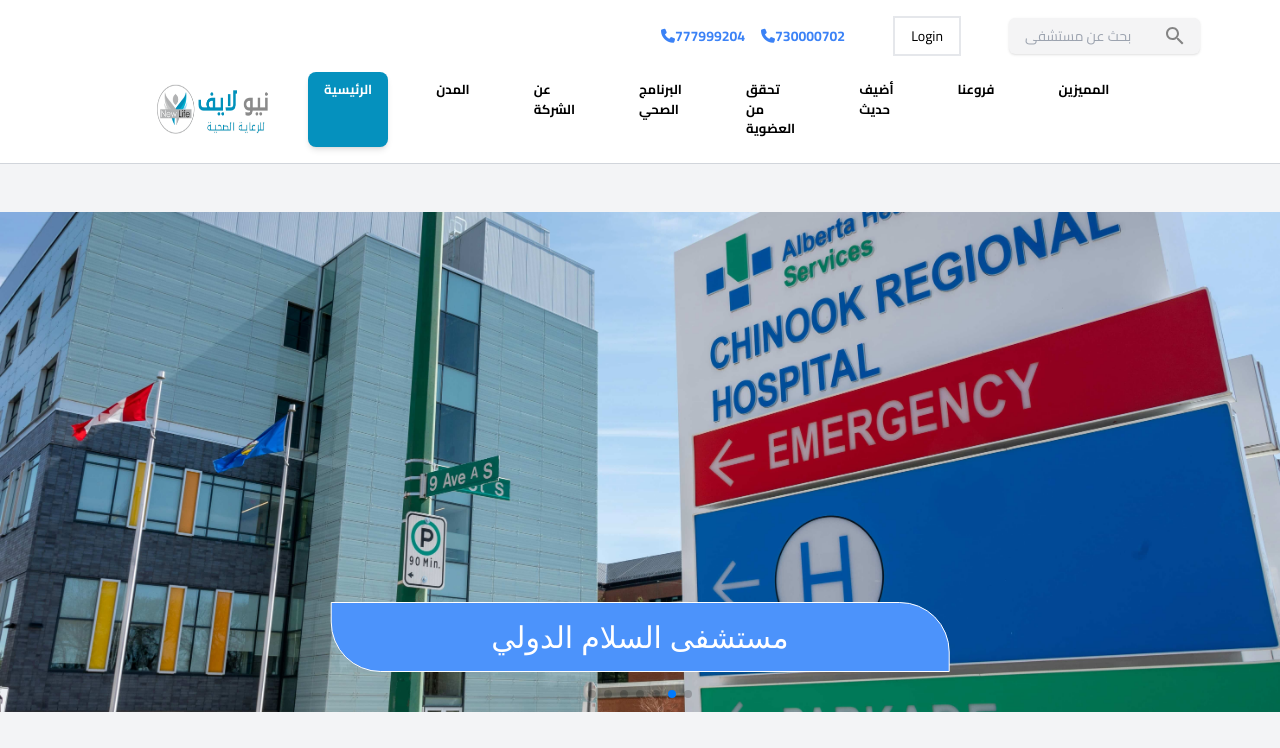
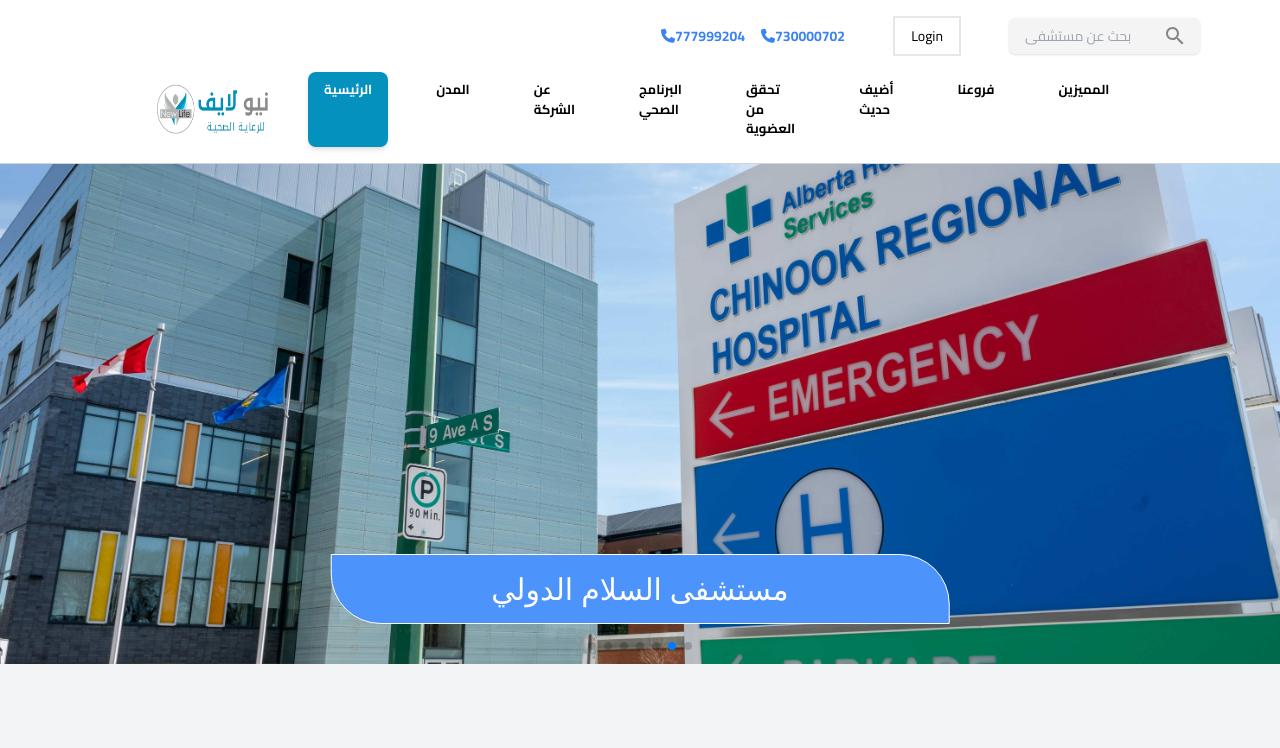
Before and after one commit to Yussif20/newlife-hospital-landing-page, a React (Vite) app: page / in a window 1280 px wide. Shown: the top 748 px of the page. Built offline with nearby package versions, Linux system fonts and the light colour scheme.

Commit message:
fix the styles on the home page

```diff
--- a/src/pages/Home.jsx
+++ b/src/pages/Home.jsx
@@ -4,7 +4,7 @@ import Services from '../sections/Services';
 
 export const Home = () => {
   return (
-    <div className="py-12 bg-gray-100">
+    <div className="pb-12 bg-gray-100">
       <Hero />
       <Companies />
       <Services />
```
